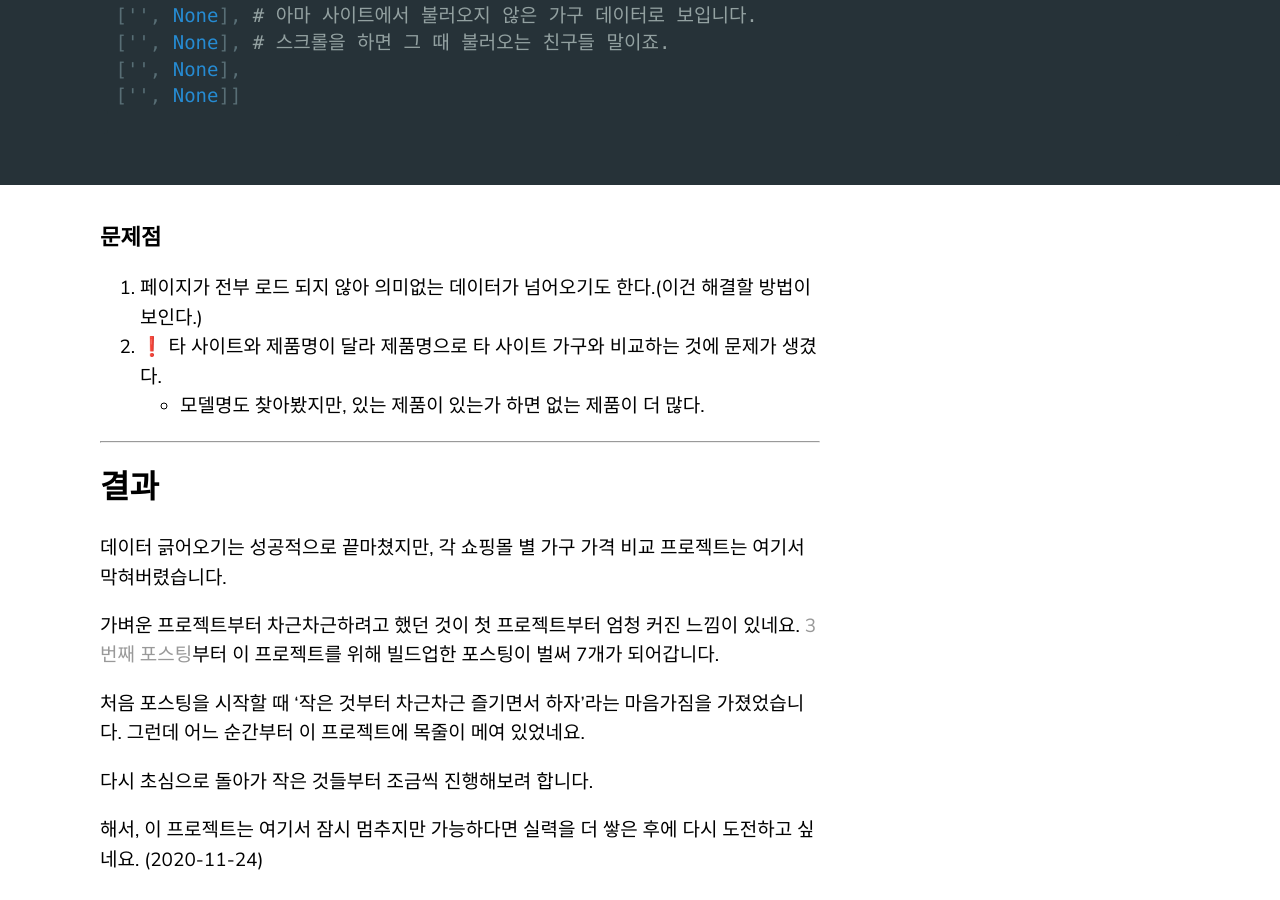
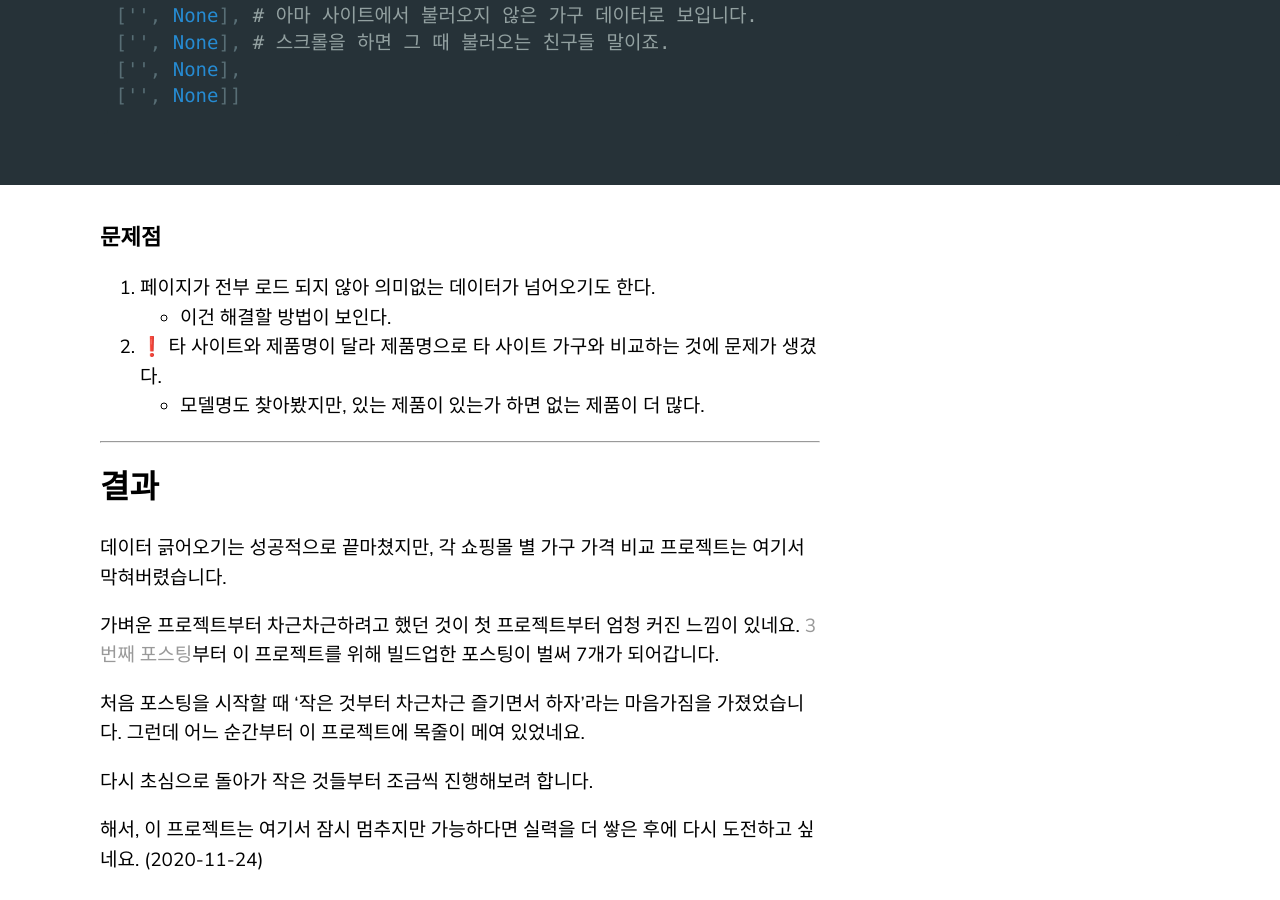
Before and after one commit to uowol/uowol.github.io, a Jekyll site: the page built from _posts/2020-11-24-post-11.md, in a window 1280 px wide and 900 px high, scrolled down 2553 px. Built offline with Jekyll 4.4.1, drawn with Linux system fonts in a browser that asks for light colours; comment, search, counter and statistics services are not loaded.

Commit message:
modify something little

````diff
--- a/_posts/2020-11-24-post-11.md
+++ b/_posts/2020-11-24-post-11.md
@@ -81,7 +81,8 @@ for tree in trees: # 검색결과물 중 하나씩 접근하는 방식으로,
 ```
 
 ### 문제점
-1. 페이지가 전부 로드 되지 않아 의미없는 데이터가 넘어오기도 한다.(이건 해결할 방법이 보인다.)
+1. 페이지가 전부 로드 되지 않아 의미없는 데이터가 넘어오기도 한다.
+    - 이건 해결할 방법이 보인다.
 2. ❗ 타 사이트와 제품명이 달라 제품명으로 타 사이트 가구와 비교하는 것에 문제가 생겼다.
     - 모델명도 찾아봤지만, 있는 제품이 있는가 하면 없는 제품이 더 많다.
 
````
Also changed, not shown: _posts/2020-11-24-post-12.md (+1 -1 lines).
